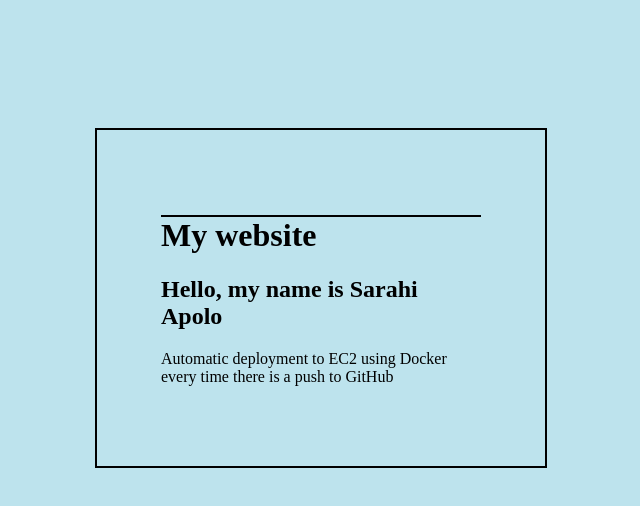
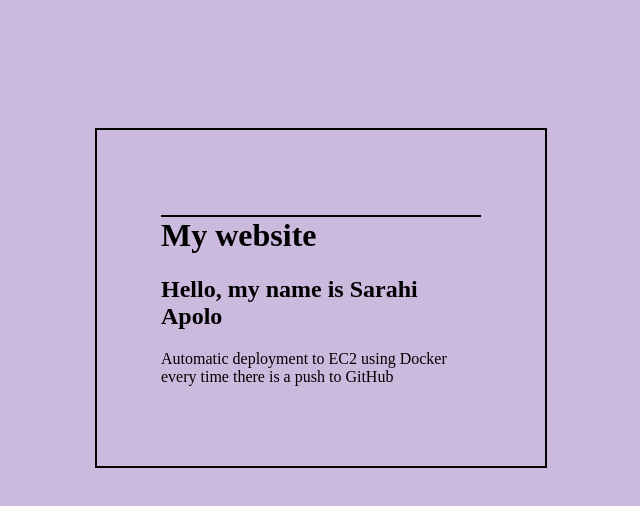
Before and after one commit to SJaa2610/myProject-Actions, a plain HTML site: page index.html in a window 1280 px wide. Shown: the whole page, without its empty margins (319-959 px from the left). Drawn offline with Linux system fonts and the light colour scheme.

Commit message:
Cambios realizados

```diff
--- a/styless.css
+++ b/styless.css
@@ -1,6 +1,6 @@
 body{
     margin: 0;
-    background-color: rgb(189, 227, 237);
+    background-color: rgb(203, 185, 222);
 }
 
 div{
```
